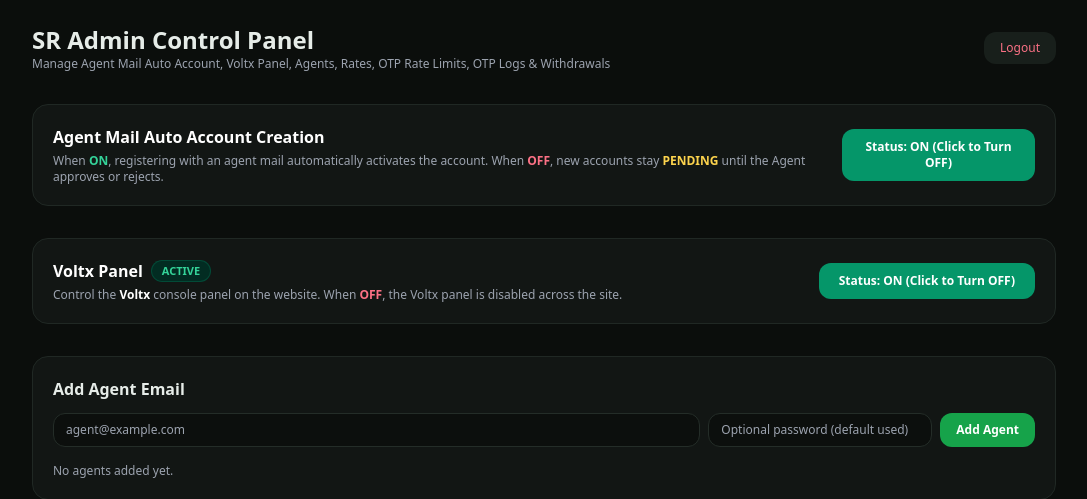
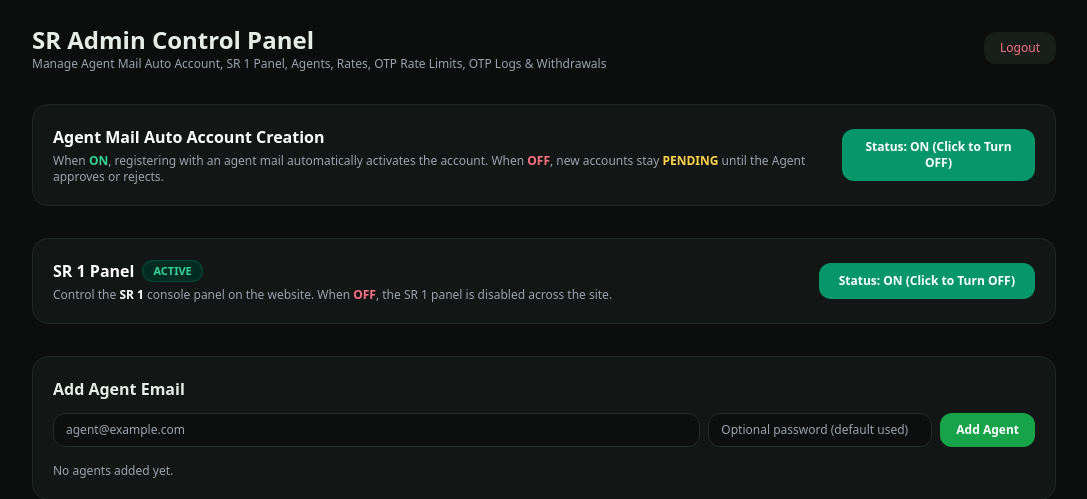
Before and after one commit to mrifathossen57-svg/Free-ai, a Flask app: page /admin in a window 1280 px wide. Shown: the top 499 px of the page, without its empty margins (96-1183 px from the left). Run offline with Flask 3, Linux system fonts and the light colour scheme; the visitor is signed in with stand-in values (Sample User, id 1); data comes from the database, SQL or seed files in the repository; data that the repository does not hold is empty; some libraries are stand-ins or nearby versions.

Commit message:
Update admin_panel.html

```diff
--- a/templates/admin_panel.html
+++ b/templates/admin_panel.html
@@ -1,11 +1,12 @@
 {% extends "base.html" %}
 {% block title %}SR Admin Control Panel{% endblock %}
 {% block content %}
+{% set panel_name = panel_brand_name if panel_brand_name is defined else "SR 1" %}
 <div class="max-w-5xl mx-auto space-y-8">
   <div class="flex items-center justify-between">
     <div>
       <h1 class="text-2xl font-bold">SR Admin Control Panel</h1>
-      <p class="text-xs text-gray-400">Manage Agent Mail Auto Account, Voltx Panel, Agents, Rates, OTP Rate Limits, OTP Logs &amp; Withdrawals</p>
+      <p class="text-xs text-gray-400">Manage Agent Mail Auto Account, {{ panel_name }} Panel, Agents, Rates, OTP Rate Limits, OTP Logs &amp; Withdrawals</p>
     </div>
     <a href="{{ url_for('logout') }}" class="px-4 py-2 rounded-xl bg-[#181f1b] text-xs text-rose-400">Logout</a>
   </div>
@@ -32,11 +33,11 @@
     </form>
   </div>
 
-  <!-- Voltx Panel Active Switch -->
+  <!-- SR 1 Panel Active Switch -->
   <div class="card rounded-2xl p-5 flex flex-col sm:flex-row sm:items-center sm:justify-between gap-4">
     <div class="space-y-1">
       <div class="flex items-center gap-2">
-        <h2 class="font-bold text-white">Voltx Panel</h2>
+        <h2 class="font-bold text-white">{{ panel_name }} Panel</h2>
         {% if voltx_panel_active %}
           <span class="px-2.5 py-0.5 rounded-full text-[11px] font-semibold bg-emerald-950 text-emerald-400 border border-emerald-700/40">ACTIVE</span>
         {% else %}
@@ -44,8 +45,8 @@
         {% endif %}
       </div>
       <p class="text-xs text-gray-400">
-        Control the <span class="text-white font-semibold">Voltx</span> console panel on the website.
-        When <span class="text-rose-400 font-semibold">OFF</span>, the Voltx panel is disabled across the site.
+        Control the <span class="text-white font-semibold">{{ panel_name }}</span> console panel on the website.
+        When <span class="text-rose-400 font-semibold">OFF</span>, the {{ panel_name }} panel is disabled across the site.
       </p>
     </div>
     <form method="POST" action="{{ url_for('toggle_voltx_panel') }}">
```
